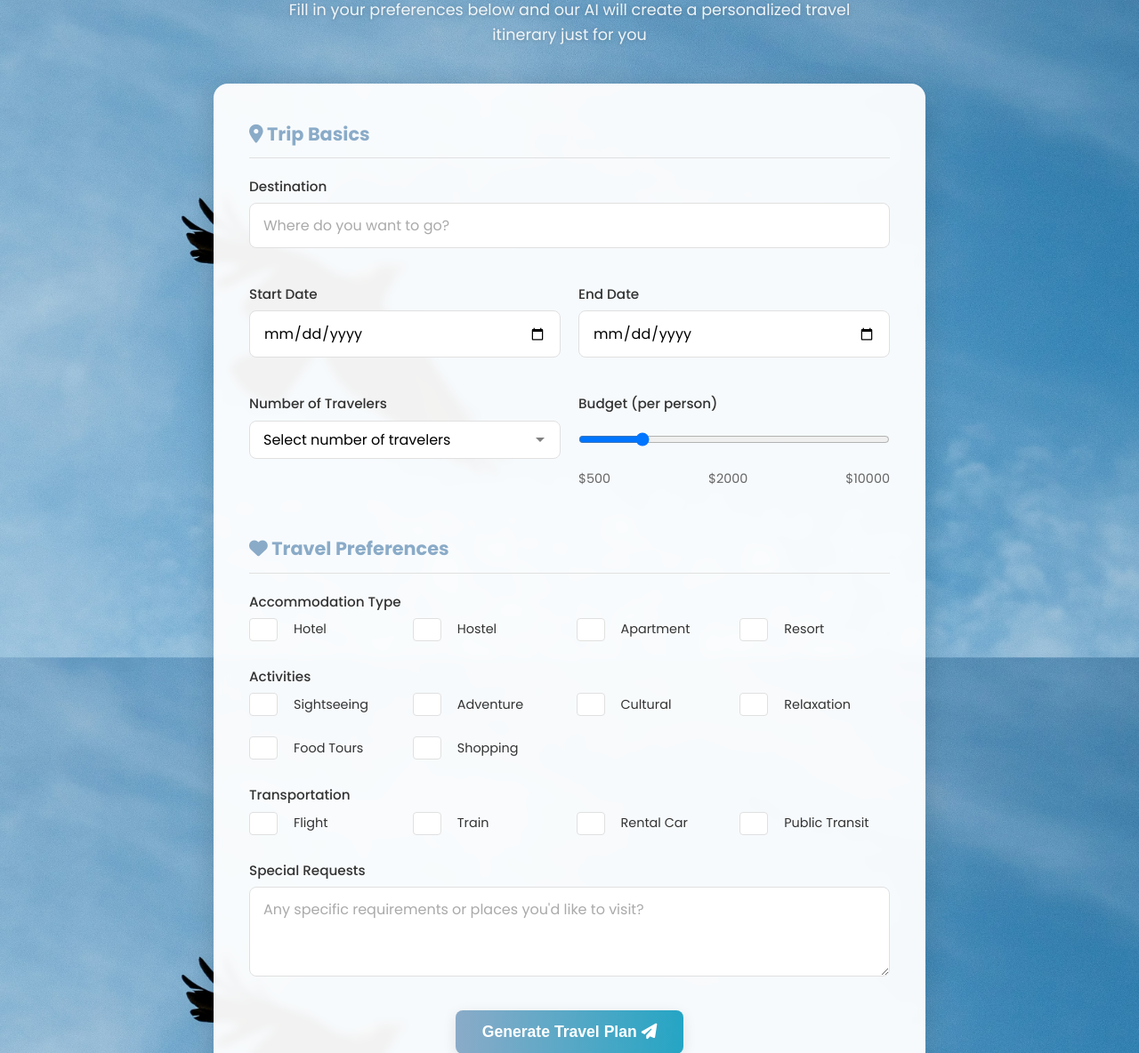
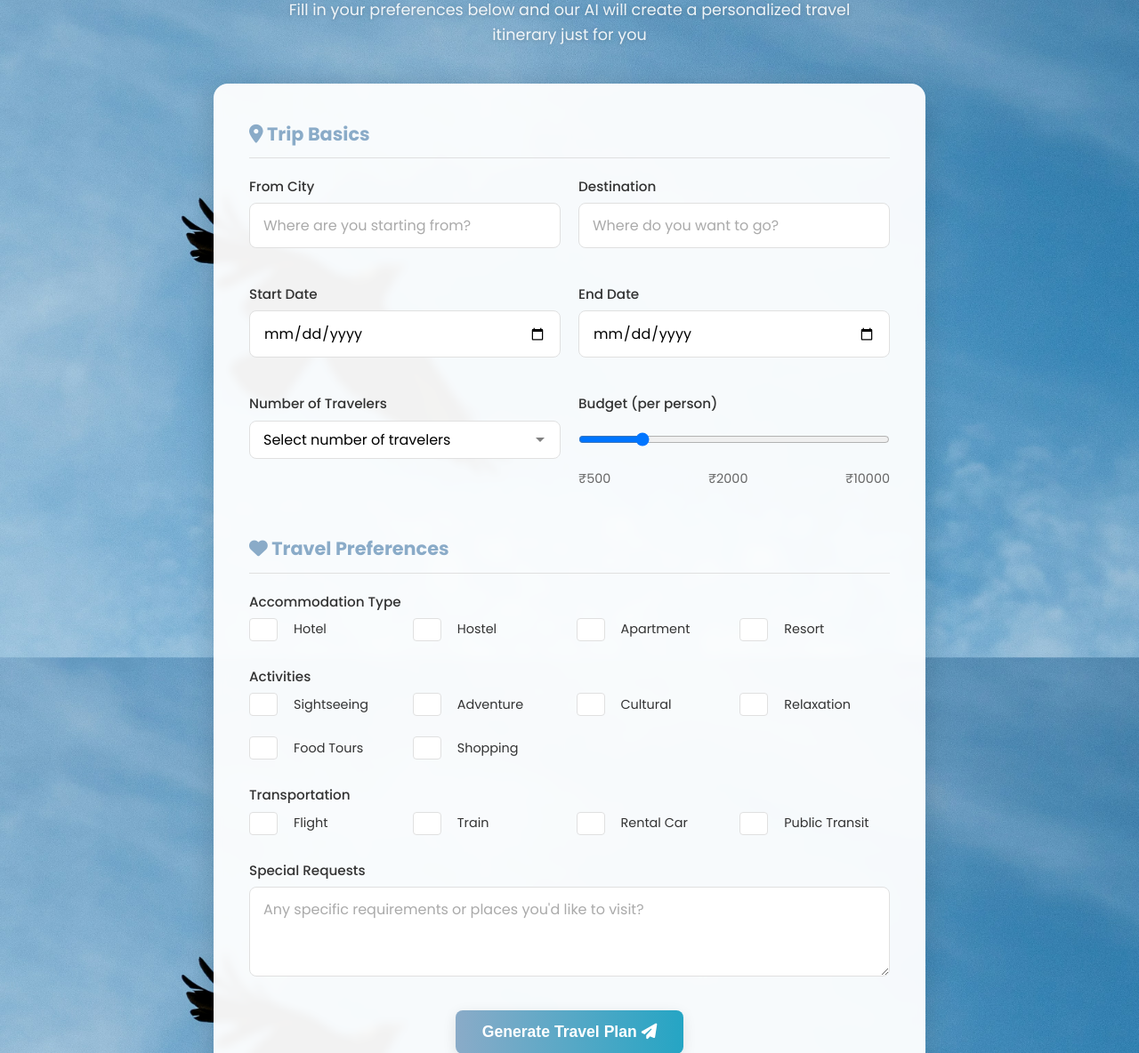
Before and after one commit to aakashv-X/hi-, a Flask app: page /plan-trip in a window 1280 px wide. Shown: the part 174-1358 px from the top of the page at 89% size. Run offline with Flask 3, Linux system fonts and the light colour scheme.

Commit message:
Add 'From City' input field and update budget labels to use INR

```diff
--- a/templates/plan_trip.html
+++ b/templates/plan_trip.html
@@ -170,6 +170,11 @@
 
                         <div class="form-row">
                             <div class="form-group">
+                                <label for="from-city">From City</label>
+                                <input type="text" id="from-city" name="from_city" placeholder="Where are you starting from?" required>
+                            </div>
+
+                            <div class="form-group">
                                 <label for="destination">Destination</label>
                                 <input type="text" id="destination" name="destination" placeholder="Where do you want to go?" required>
                             </div>
@@ -209,9 +214,9 @@
                                 <label for="budget">Budget (per person)</label>
                                 <input type="range" id="budget" name="budget" min="500" max="10000" step="100" value="2000" data-output="budget-value" oninput="updateRangeValue(this)">
                                 <div class="range-values">
-                                    <span>$500</span>
-                                    <span id="budget-value">$2000</span>
-                                    <span>$10000</span>
+                                    <span>₹500</span>
+                                    <span id="budget-value">₹2000</span>
+                                    <span>₹10000</span>
                                 </div>
                             </div>
                         </div>
```
